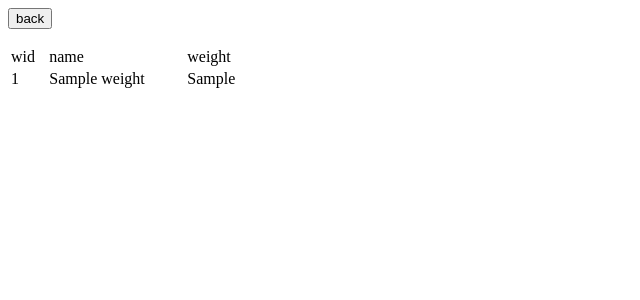
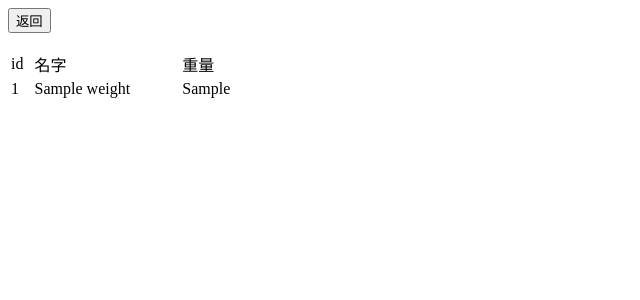
Before and after one commit to WuGaoZan/work, a PHP site: page /weight.php in a window 1280 px wide. Shown: the top 300 px of the page, without its empty margins (0-640 px from the left). Run offline with PHP 8.4, Linux system fonts and the light colour scheme; tables that the repository leaves empty or names only in its code hold one stand-in row (values such as "Sample post").

Commit message:
Update weight.php

```diff
--- a/weight.php
+++ b/weight.php
@@ -1,7 +1,11 @@
 <html>
+	<head>
+		<meta charset='utf-8'>
+		<title>專題</title>
+	</head>
 	<body>
 		<form action='index.html'>
-<input type='submit' value='back'/>
+			<input type='submit' value='返回'/>
 		</form>
 	</body>
 </html>
@@ -11,17 +15,13 @@ $user='prj_10905';
 	$pw='FDqWDXA12XIY7Zit';
 	$db='prj_10905';
 	$link=new mysqli($ip, $user, $pw, $db);
-if ($link -> connect_errno) {
-  echo "Failed to connect to MySQL: " . $link -> connect_error;
-  exit();
-}
 	$sel="SELECT * FROM weight WHERE 1";
 	$sch=$link->query($sel);
 	echo '<table border=0 width=250>';
 	echo '<tr>';
-echo '<td>wid</td>';
-echo '<td>name</td>';
-echo '<td>weight</td>';
+	echo '<td>id</td>';
+	echo '<td>名字</td>';
+	echo '<td>重量</td>';
 	echo '</tr>';
 	while($data=$sch->fetch_assoc())
 	{
```
Lines whose indentation alone changed are shown as unchanged.
